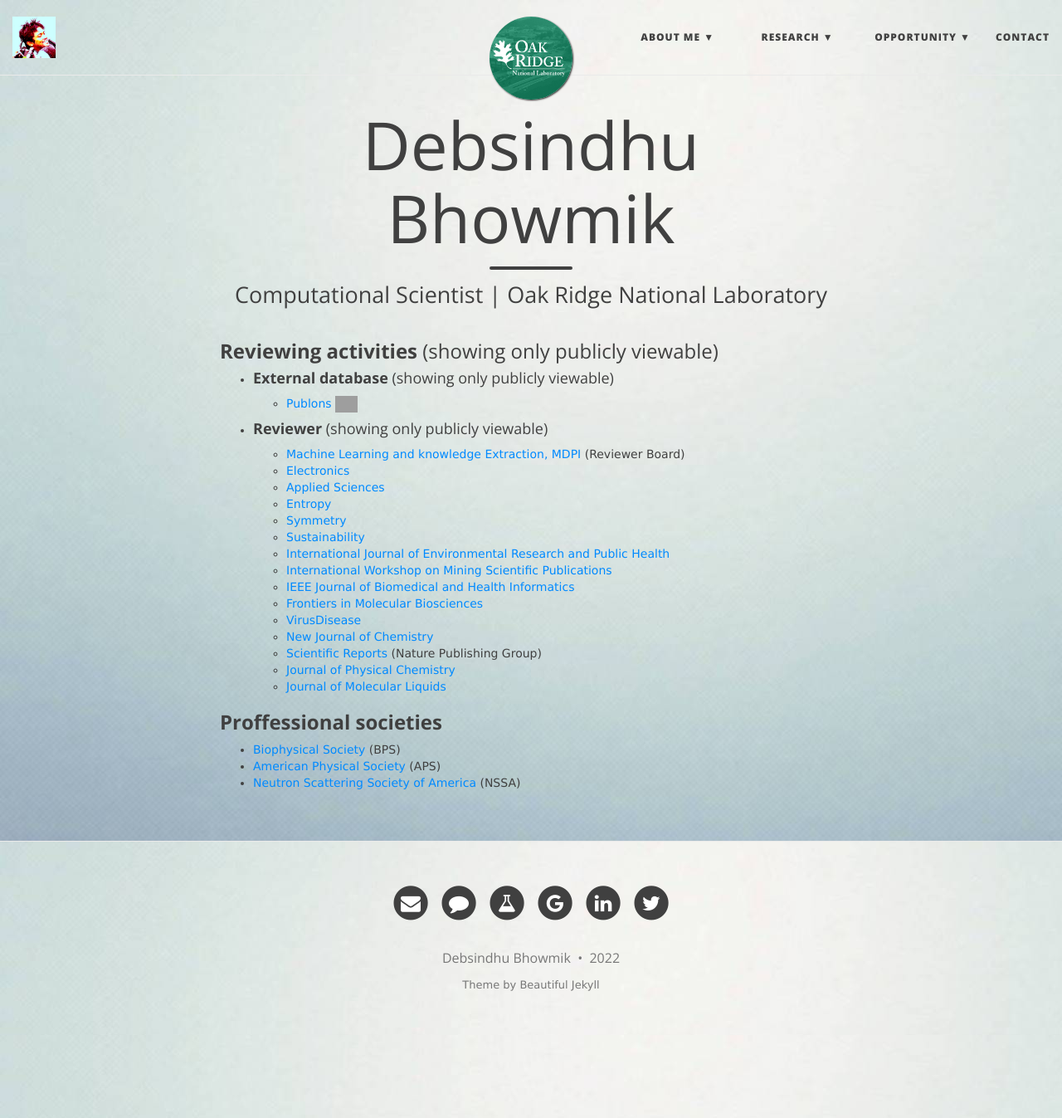
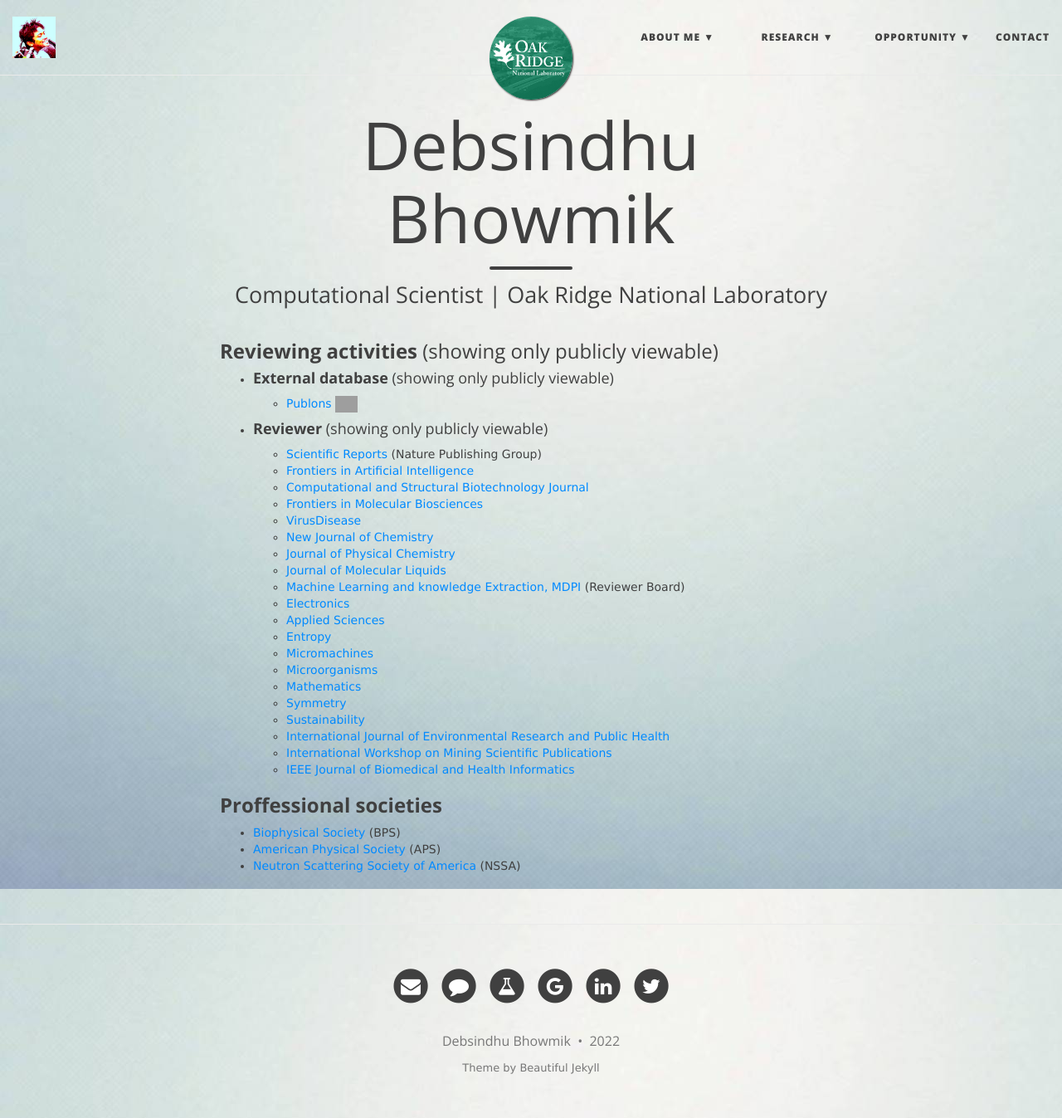
Before and after one commit to debsindhu/debsindhu.github.io, a Jekyll site: the page built from proffesional_involvement.md, in a window 1280 px wide and 1347 px high. Shown: the whole window at 83% size. Built offline with Jekyll 4.4.1, drawn with Linux system fonts in a browser that asks for light colours; nearby versions of some CDN libraries; grey boxes are pictures that could not be loaded.

Commit message:
Update proffesional_involvement.md

```diff
--- a/proffesional_involvement.md
+++ b/proffesional_involvement.md
@@ -10,21 +10,27 @@ use-site-title: true
     - [Publons](https://publons.com/researcher/1194490/debsindhu-bhowmik/) <a href="https://publons.com/researcher/1194490/debsindhu-bhowmik/" target="_blank"><img src="https://upload.wikimedia.org/wikipedia/commons/f/f0/Publons_logo.png" height="20"></a>
 
 * #### **Reviewer** (showing only publicly viewable)
+    - [Scientific Reports](https://www.nature.com/srep/) (Nature Publishing Group)
+    - [Frontiers in Artificial Intelligence](https://www.frontiersin.org/journals/artificial-intelligence)
+    - [Computational and Structural Biotechnology Journal](https://www.journals.elsevier.com/computational-and-structural-biotechnology-journal)
+    - [Frontiers in Molecular Biosciences](https://www.frontiersin.org/journals/molecular-biosciences/)
+    - [VirusDisease](https://www.springer.com/journal/13337)
+    - [New Journal of Chemistry](http://www.rsc.org/journals-books-databases/about-journals/njc/)
+    - [Journal of Physical Chemistry](https://pubs.acs.org/journal/jpcafh)
+    - [Journal of Molecular Liquids](https://www.journals.elsevier.com/journal-of-molecular-liquids/)
     - [Machine Learning and knowledge Extraction, MDPI](https://www.mdpi.com/journal/make/) (Reviewer Board)
     - [Electronics](https://www.mdpi.com/journal/electronics)
     - [Applied Sciences](https://www.mdpi.com/journal/applsci)
     - [Entropy](https://www.mdpi.com/journal/entropy)
+    - [Micromachines](https://www.mdpi.com/journal/micromachines)
+    - [Microorganisms](https://www.mdpi.com/journal/microorganisms)
+    - [Mathematics](https://www.mdpi.com/journal/mathematics)
     - [Symmetry](https://www.mdpi.com/journal/symmetry)
     - [Sustainability](https://www.mdpi.com/journal/sustainability)
     - [International Journal of Environmental Research and Public Health](https://www.mdpi.com/journal/ijerph)
     - [International Workshop on Mining Scientific Publications](https://wosp.core.ac.uk/lrec2018/)
     - [IEEE Journal of Biomedical and Health Informatics](https://ieeexplore.ieee.org/xpl/RecentIssue.jsp?punumber=6221020)
-    - [Frontiers in Molecular Biosciences](https://www.frontiersin.org/journals/molecular-biosciences/)
-    - [VirusDisease](https://www.springer.com/journal/13337)
-    - [New Journal of Chemistry](http://www.rsc.org/journals-books-databases/about-journals/njc/)
-    - [Scientific Reports](https://www.nature.com/srep/) (Nature Publishing Group)
-    - [Journal of Physical Chemistry](https://pubs.acs.org/journal/jpcafh)
-    - [Journal of Molecular Liquids](https://www.journals.elsevier.com/journal-of-molecular-liquids/)
+
 
 ### **Proffessional societies**
 - [Biophysical Society](https://www.biophysics.org/) (BPS)
```
